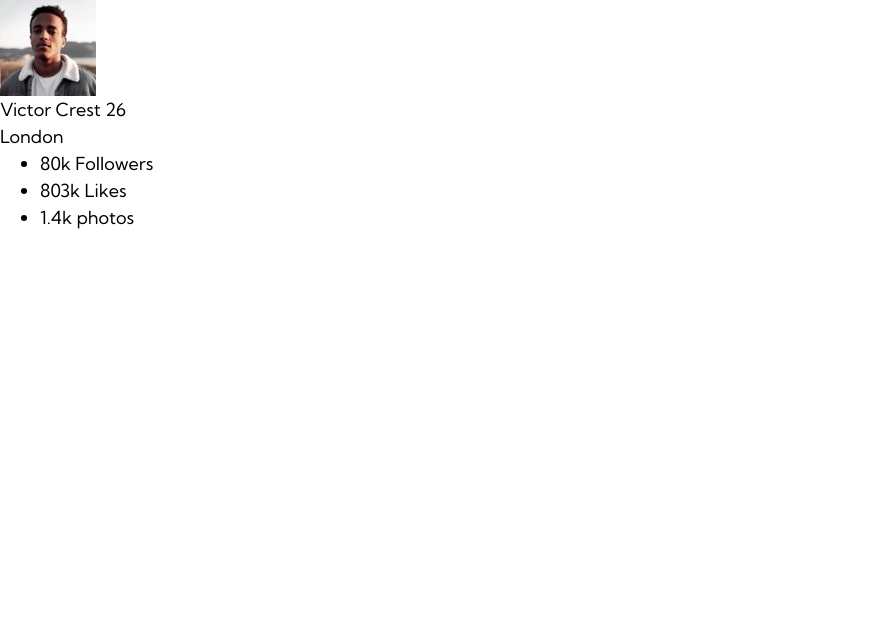
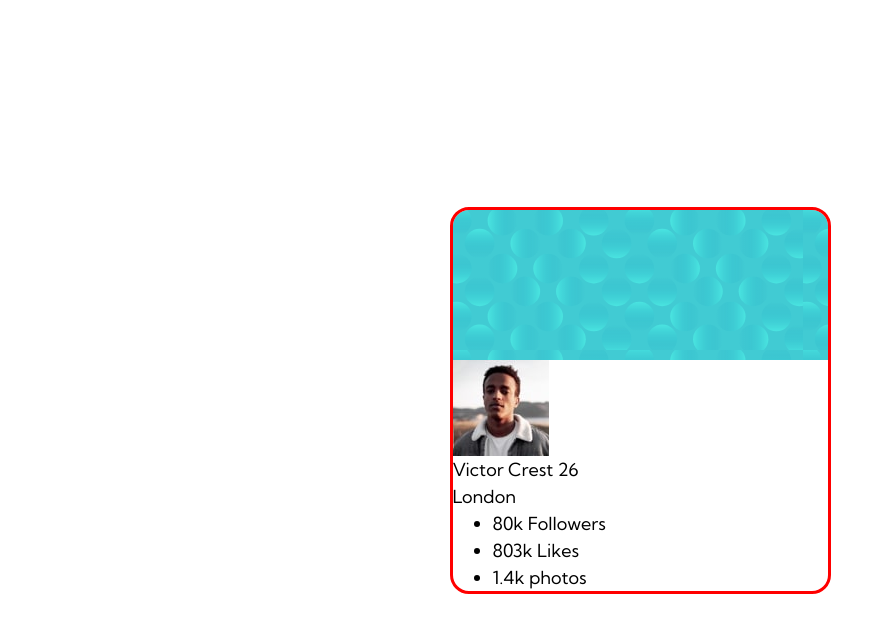
Before and after one commit to GiroFrm/profile-card, a plain HTML site: page index.html in a window 1280 px wide. Shown: the whole page, without its empty margins (0-894 px from the left). Drawn offline with Linux system fonts and the light colour scheme.

Commit message:
style: Define  container width, margin, borders, header background

```diff
--- a/style.css
+++ b/style.css
@@ -66,4 +66,24 @@
     font-family: var(--font-family);
     font-size: var(--fs-150);
 
+    display: flex;
+    justify-content: center;
+    align-items: center;
+
+    height: 100vh;
+
   }
+
+  article{
+    outline: 3px solid red;
+    border-radius: 1rem;
+  }
+
+  .header{
+    background-image: url(images/bg-pattern-card.svg);
+    width: 375px;
+    height: 150px;
+    border-top-left-radius: 1rem;
+    border-top-right-radius: 1rem;
+
+  }
```
